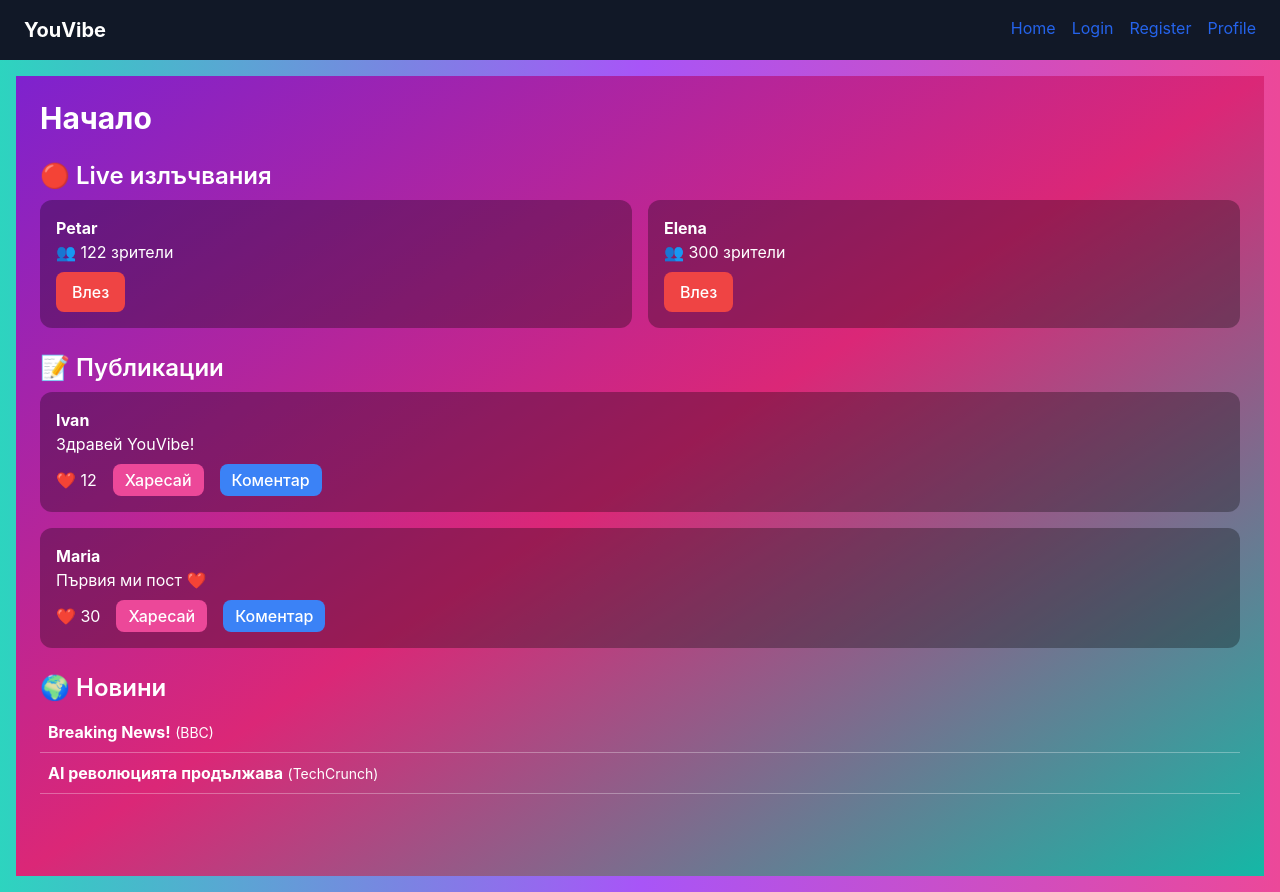
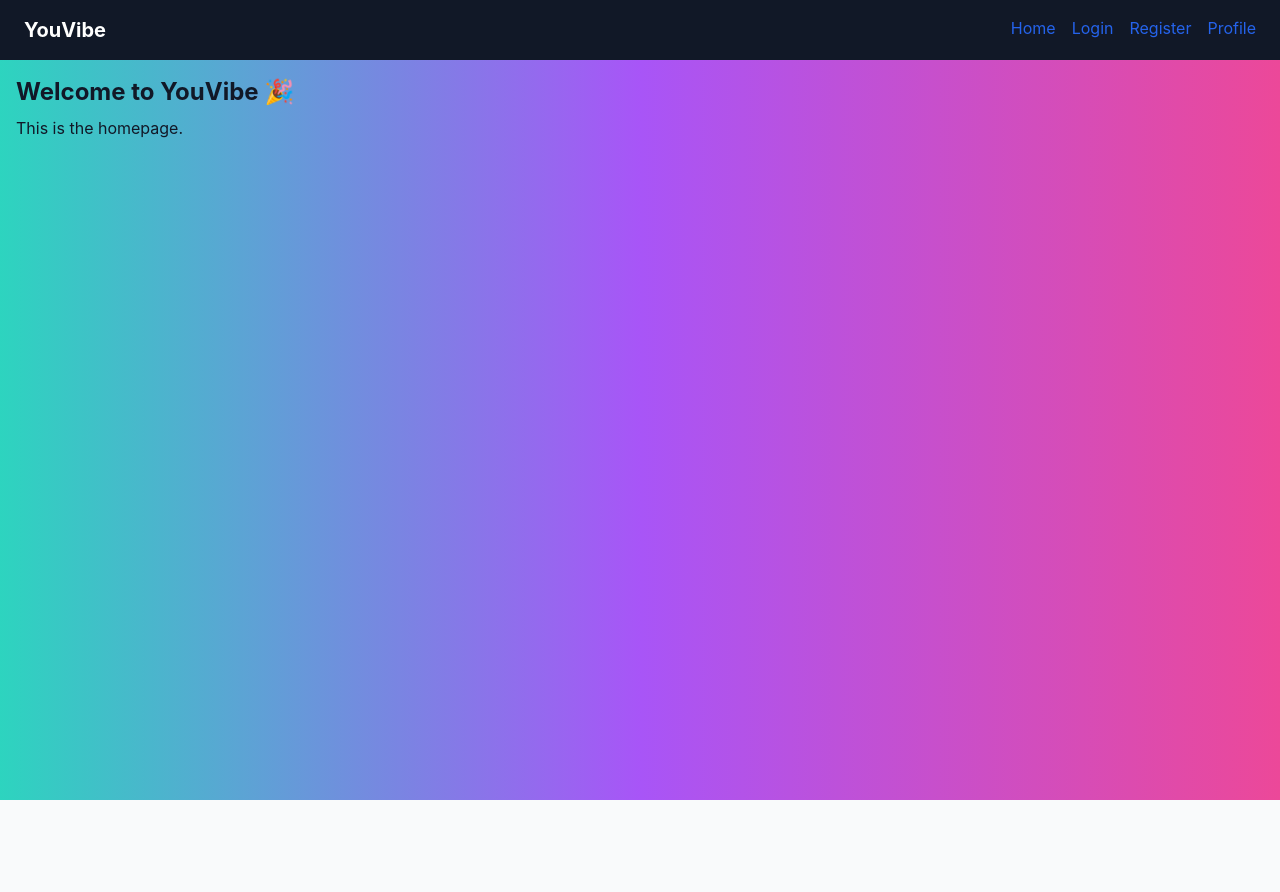
Before and after one commit to Hristov1846/Frontend, a React (Vite) app: page / in a window 1280 px wide. After the commit the page ends 800 px from the top, so only its background shows below. Built offline with nearby package versions, Linux system fonts and the light colour scheme.

Commit message:
HomePage.jsx

```diff
--- a/src/pages/HomePage.jsx
+++ b/src/pages/HomePage.jsx
@@ -1,80 +1,12 @@
-import React, { useState, useEffect } from "react";
-import { Link } from "react-router-dom";
+import React from "react";
 
-const HomePage = () => {
-  const [posts, setPosts] = useState([]);
-  const [lives, setLives] = useState([]);
-  const [news, setNews] = useState([]);
-
-  useEffect(() => {
-    // TODO: fetch real data from backend
-    setPosts([
-      { id: 1, user: "Ivan", content: "Здравей YouVibe!", likes: 12 },
-      { id: 2, user: "Maria", content: "Първия ми пост ❤️", likes: 30 },
-    ]);
-
-    setLives([
-      { id: 1, user: "Petar", viewers: 122 },
-      { id: 2, user: "Elena", viewers: 300 },
-    ]);
-
-    setNews([
-      { id: 1, title: "Breaking News!", source: "BBC" },
-      { id: 2, title: "AI революцията продължава", source: "TechCrunch" },
-    ]);
-  }, []);
-
+function HomePage() {
   return (
-    <div className="p-6 text-white bg-gradient-to-br from-purple-700 via-pink-600 to-teal-500 min-h-screen">
-      <h1 className="text-3xl font-bold mb-6">Начало</h1>
-
-      {/* LIVE Section */}
-      <div className="mb-6">
-        <h2 className="text-2xl font-semibold mb-2">🔴 Live излъчвания</h2>
-        <div className="grid grid-cols-2 gap-4">
-          {lives.map((live) => (
-            <div key={live.id} className="p-4 bg-black bg-opacity-30 rounded-xl">
-              <h3 className="font-bold">{live.user}</h3>
-              <p>👥 {live.viewers} зрители</p>
-              <button className="mt-2 px-4 py-2 bg-red-500 rounded-lg">
-                Влез
-              </button>
-            </div>
-          ))}
-        </div>
-      </div>
-
-      {/* Posts Section */}
-      <div className="mb-6">
-        <h2 className="text-2xl font-semibold mb-2">📝 Публикации</h2>
-        <div className="space-y-4">
-          {posts.map((post) => (
-            <div key={post.id} className="p-4 bg-black bg-opacity-30 rounded-xl">
-              <h3 className="font-bold">{post.user}</h3>
-              <p>{post.content}</p>
-              <div className="flex items-center gap-4 mt-2">
-                <span>❤️ {post.likes}</span>
-                <button className="px-3 py-1 bg-pink-500 rounded-lg">Харесай</button>
-                <button className="px-3 py-1 bg-blue-500 rounded-lg">Коментар</button>
-              </div>
-            </div>
-          ))}
-        </div>
-      </div>
-
-      {/* News Section */}
-      <div>
-        <h2 className="text-2xl font-semibold mb-2">🌍 Новини</h2>
-        <ul>
-          {news.map((n) => (
-            <li key={n.id} className="p-2 border-b border-white border-opacity-30">
-              <strong>{n.title}</strong> <span className="text-sm">({n.source})</span>
-            </li>
-          ))}
-        </ul>
-      </div>
+    <div>
+      <h2 className="text-2xl font-bold">Welcome to YouVibe 🎉</h2>
+      <p className="mt-2">This is the homepage.</p>
     </div>
   );
-};
+}
 
 export default HomePage;
```
